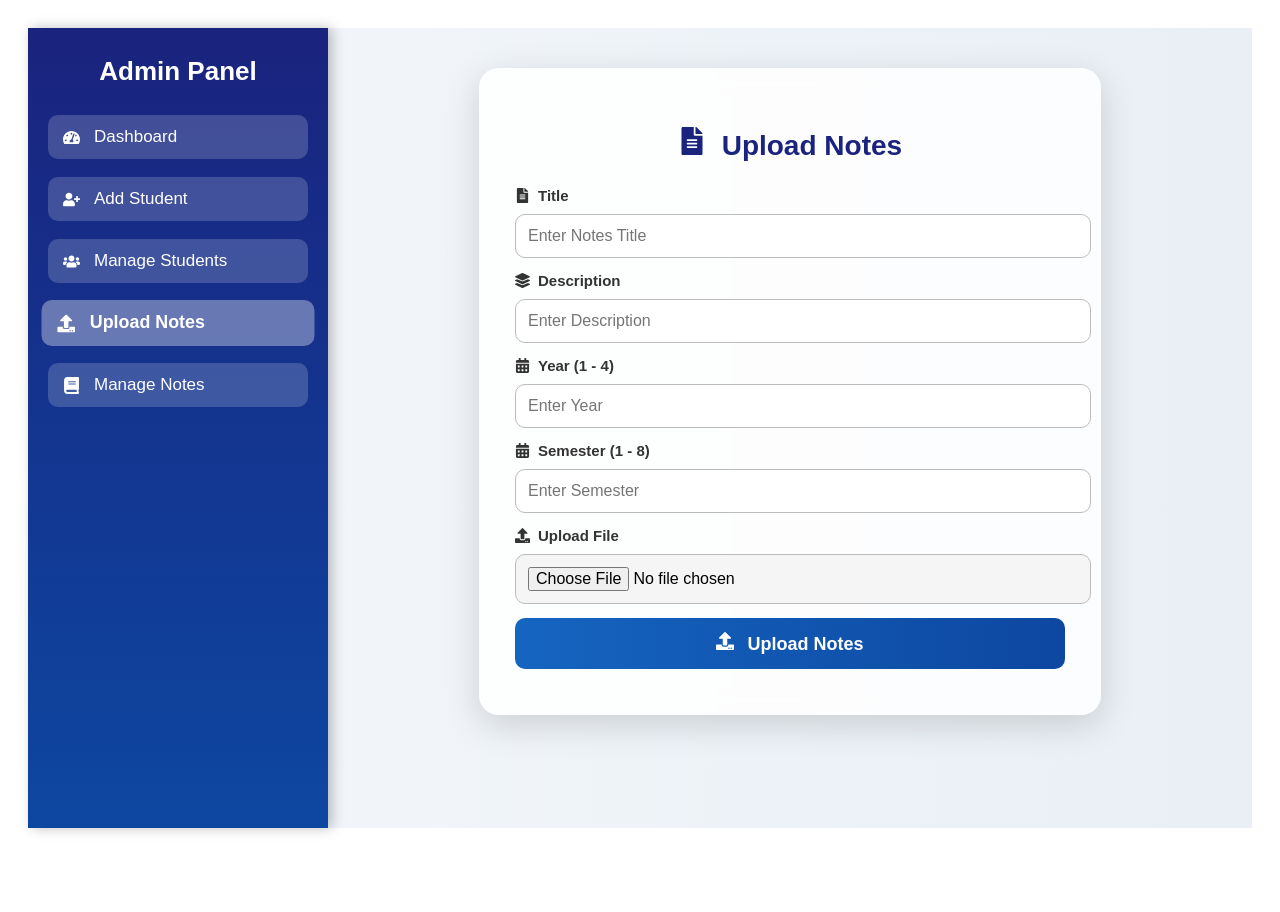
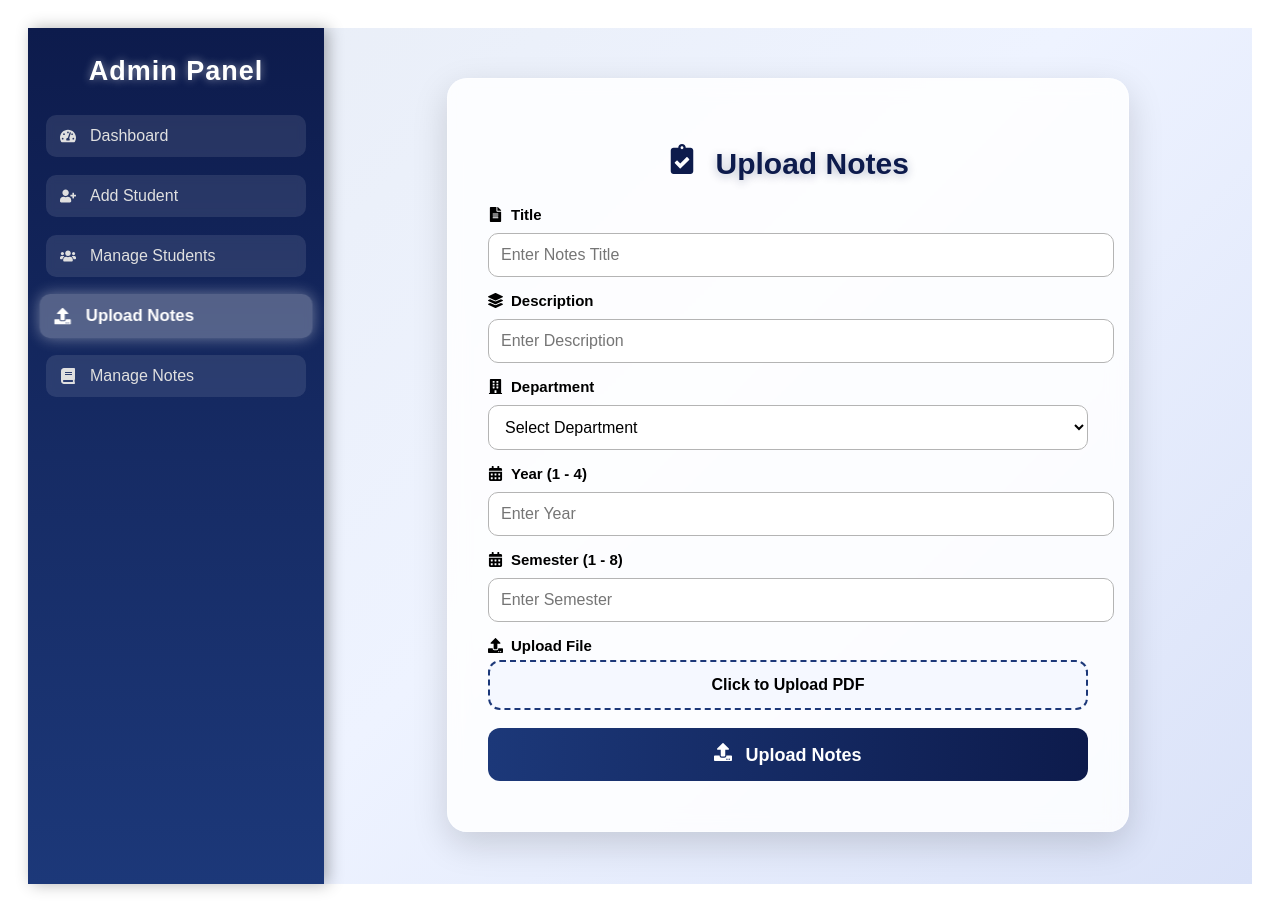
Before and after one commit to mrsan-Cah/lms-fronts, a React (Vite) app: page /admin/upload-notes in a window 1280 px wide. Before the commit the page ends 856 px from the top, so only its background shows below. Built offline with nearby package versions, Linux system fonts and the light colour scheme.

Commit message:
Enhance UploadNote
Added department selection and improved styling for the Upload Notes component.

```diff
--- a/src/pages/Admin/UploadNotes.jsx
+++ b/src/pages/Admin/UploadNotes.jsx
@@ -12,7 +12,9 @@ import {
   FaBook,
   FaFileAlt,
   FaLayerGroup,
-  FaCalendarAlt
+  FaCalendarAlt,
+  FaBuilding,
+  FaClipboardCheck
 } from "react-icons/fa";
 
 export default function UploadNotes() {
@@ -26,6 +28,7 @@ export default function UploadNotes() {
     fd.append("description", form.description);
     fd.append("year", form.year);
     fd.append("semester", form.semester);
+    fd.append("department", form.department);
     fd.append("file", form.file);
 
     const res = await uploadNotes(fd, adminToken);
@@ -36,112 +39,126 @@ export default function UploadNotes() {
     }
   };
 
-  /* ---------------- INTERNAL CSS ---------------- */
-  const layoutStyle = {
+  /* ================== INTERNAL PREMIUM CSS ================== */
+  const layout = {
     display: "flex",
     minHeight: "100vh",
     fontFamily: "Poppins, sans-serif",
-    background: "linear-gradient(to right, #f4f7fb, #e9eff5)"
+    background: "linear-gradient(135deg, #e8edf5, #eef3ff, #dae2f8)"
   };
 
-  const sidebarStyle = {
+  const sidebar = {
     width: "260px",
-    background: "linear-gradient(180deg, #1a237e, #0d47a1)",
-    padding: "28px 20px",
+    background: "linear-gradient(180deg, #0d1b4c, #162b64, #1c3879)",
+    padding: "28px 18px",
     color: "white",
     display: "flex",
     flexDirection: "column",
     gap: "18px",
-    boxShadow: "4px 0 12px rgba(0,0,0,0.25)"
+    boxShadow: "4px 0 15px rgba(0,0,0,0.3)",
+    position: "sticky",
+    top: 0,
+    height: "100vh"
   };
 
   const sidebarTitle = {
-    fontSize: "26px",
-    fontWeight: "700",
+    fontSize: "27px",
+    fontWeight: "800",
     textAlign: "center",
-    marginBottom: "10px"
+    marginBottom: "10px",
+    letterSpacing: "1px",
+    textShadow: "0 0 8px rgba(255,255,255,0.5)"
   };
 
-  const linkStyle = {
+  const link = {
     display: "flex",
     alignItems: "center",
     gap: "14px",
     textDecoration: "none",
-    color: "white",
-    fontSize: "17px",
-    padding: "12px 15px",
+    color: "#e0e0e0",
+    padding: "12px 14px",
+    fontSize: "16px",
     borderRadius: "10px",
-    background: "rgba(255,255,255,0.18)",
+    background: "rgba(255,255,255,0.1)",
+    backdropFilter: "blur(4px)",
     transition: "0.3s",
-    fontWeight: "500"
+    fontWeight: "500",
   };
 
   const activeLink = {
-    background: "rgba(255,255,255,0.35)",
+    background: "rgba(255,255,255,0.28)",
     fontWeight: "700",
+    color: "#fff",
+    boxShadow: "0 0 14px rgba(255,255,255,0.4)",
     transform: "scale(1.05)"
   };
 
-  const contentStyle = {
+  const content = {
     flex: 1,
-    padding: "40px"
+    padding: "50px 40px"
   };
 
-  const cardStyle = {
+  const card = {
+    width: "600px",
+    margin: "auto",
+    padding: "40px",
     background: "rgba(255,255,255,0.85)",
-    backdropFilter: "blur(10px)",
-    width: "550px",
-    padding: "35px",
     borderRadius: "20px",
-    boxShadow: "0 10px 35px rgba(0,0,0,0.15)",
-    animation: "fadeIn 0.9s ease",
-    margin: "auto",
-    border: "1px solid rgba(255,255,255,0.4)"
+    boxShadow: "0 12px 35px rgba(0,0,0,0.15)",
+    animation: "floatIn 0.8s ease",
+    border: "1px solid rgba(255,255,255,0.4)",
+    backdropFilter: "blur(10px)"
   };
 
-  const titleStyle = {
-    fontSize: "28px",
-    fontWeight: "700",
+  const title = {
+    fontSize: "30px",
+    fontWeight: "800",
     textAlign: "center",
     marginBottom: "25px",
-    color: "#1a237e"
+    color: "#0d1b4c",
+    textShadow: "0 2px 10px rgba(13,27,76,0.3)"
   };
 
-  const inputLabel = {
+  const label = {
     fontWeight: "600",
+    marginBottom: "6px",
     fontSize: "15px",
-    marginBottom: "6px",
-    color: "#333",
     display: "flex",
     alignItems: "center",
     gap: "8px"
   };
 
-  const inputStyle = {
+  const input = {
     width: "100%",
     padding: "12px",
-    marginBottom: "14px",
+    marginBottom: "15px",
     borderRadius: "10px",
-    border: "1px solid #bbb",
+    border: "1px solid #b4b4b4",
+    background: "white",
     fontSize: "16px",
     outline: "none",
-    transition: "0.3s",
-    background: "#fff"
+    transition: "0.3s"
   };
 
-  const fileInput = {
-    ...inputStyle,
-    background: "#f5f5f5"
+  const fileBox = {
+    padding: "14px",
+    borderRadius: "12px",
+    border: "2px dashed #1c3879",
+    background: "#f5f8ff",
+    textAlign: "center",
+    cursor: "pointer",
+    marginBottom: "18px",
+    fontWeight: "600",
+    transition: "0.3s"
   };
 
-  const buttonStyle = {
+  const button = {
     width: "100%",
-    padding: "14px",
-    marginTop: "10px",
-    borderRadius: "10px",
-    background: "linear-gradient(90deg,#1565c0,#0d47a1)",
+    padding: "15px",
+    background: "linear-gradient(90deg,#1c3879,#0d1b4c)",
+    border: "none",
     color: "white",
-    border: "none",
+    borderRadius: "12px",
     fontSize: "18px",
     fontWeight: "700",
     cursor: "pointer",
@@ -149,89 +166,106 @@ export default function UploadNotes() {
   };
 
   return (
-    <div style={layoutStyle}>
+    <div style={layout}>
+      {/* ANIMATIONS */}
       <style>
         {`
-          input:focus {
-            border-color: #1a237e !important;
-            box-shadow: 0 0 8px rgba(26,35,126,0.4);
+          input:focus, select:focus {
+            border-color: #1c3879 !important;
+            box-shadow: 0 0 10px rgba(28,56,121,0.4);
+            transform: scale(1.02);
           }
 
           button:hover {
-            background: linear-gradient(90deg,#0d47a1,#002171) !important;
-            transform: scale(1.04);
+            transform: scale(1.05);
+            box-shadow: 0 8px 18px rgba(28,56,121,0.4);
           }
 
           a:hover {
             transform: translateX(6px);
-            background: rgba(255,255,255,0.28) !important;
+            background: rgba(255,255,255,0.25) !important;
           }
 
-          @keyframes fadeIn {
-            from { opacity: 0; transform: translateY(20px); }
+          #fileBox:hover {
+            background: #e3e9ff;
+            transform: scale(1.03);
+            box-shadow: 0 0 12px rgba(28,56,121,0.3);
+          }
+
+          @keyframes floatIn {
+            from { opacity: 0; transform: translateY(25px); }
             to { opacity: 1; transform: translateY(0); }
           }
         `}
       </style>
 
       {/* SIDEBAR */}
-      <div style={sidebarStyle}>
+      <div style={sidebar}>
         <div style={sidebarTitle}>Admin Panel</div>
 
-        <Link to="/admin/dashboard" style={linkStyle}>
+        <Link to="/admin/dashboard" style={link}>
           <FaTachometerAlt /> Dashboard
         </Link>
 
-        <Link to="/admin/add-student" style={linkStyle}>
+        <Link to="/admin/add-student" style={link}>
           <FaUserPlus /> Add Student
         </Link>
 
-        <Link to="/admin/manage-students" style={linkStyle}>
+        <Link to="/admin/manage-students" style={link}>
           <FaUsers /> Manage Students
         </Link>
 
-        <Link to="/admin/upload-notes" style={{ ...linkStyle, ...activeLink }}>
+        <Link to="/admin/upload-notes" style={{ ...link, ...activeLink }}>
           <FaUpload /> Upload Notes
         </Link>
 
-        <Link to="/admin/manage-notes" style={linkStyle}>
+        <Link to="/admin/manage-notes" style={link}>
           <FaBook /> Manage Notes
         </Link>
       </div>
 
       {/* CONTENT */}
-      <div style={contentStyle}>
-        <div style={cardStyle}>
-          <h2 style={titleStyle}>
-            <FaFileAlt style={{ marginRight: "8px" }} /> Upload Notes
+      <div style={content}>
+        <div style={card}>
+          <h2 style={title}>
+            <FaClipboardCheck style={{ marginRight: "10px" }} /> Upload Notes
           </h2>
 
           {/* Title */}
-          <label style={inputLabel}>
-            <FaFileAlt /> Title
-          </label>
+          <label style={label}><FaFileAlt /> Title</label>
           <input
-            style={inputStyle}
+            style={input}
             placeholder="Enter Notes Title"
             onChange={(e) => setForm({ ...form, title: e.target.value })}
           />
 
           {/* Description */}
-          <label style={inputLabel}>
-            <FaLayerGroup /> Description
-          </label>
+          <label style={label}><FaLayerGroup /> Description</label>
           <input
-            style={inputStyle}
+            style={input}
             placeholder="Enter Description"
             onChange={(e) => setForm({ ...form, description: e.target.value })}
           />
 
+          {/* Department */}
+          <label style={label}><FaBuilding /> Department</label>
+          <select
+            style={input}
+            onChange={(e) => setForm({ ...form, department: e.target.value })}
+          >
+            <option value="">Select Department</option>
+            <option value="CSE">CSE</option>
+            <option value="AIML">AIML</option>
+            <option value="ECE">ECE</option>
+            <option value="EEE">EEE</option>
+            <option value="MECH">MECH</option>
+            <option value="CIVIL">CIVIL</option>
+          </select>
+
           {/* Year */}
-          <label style={inputLabel}>
-            <FaCalendarAlt /> Year (1 - 4)
-          </label>
+          <label style={label}><FaCalendarAlt /> Year (1 - 4)</label>
           <input
-            style={inputStyle}
+            style={input}
             type="number"
             min="1"
             max="4"
@@ -240,11 +274,9 @@ export default function UploadNotes() {
           />
 
           {/* Semester */}
-          <label style={inputLabel}>
-            <FaCalendarAlt /> Semester (1 - 8)
-          </label>
+          <label style={label}><FaCalendarAlt /> Semester (1 - 8)</label>
           <input
-            style={inputStyle}
+            style={input}
             type="number"
             min="1"
             max="8"
@@ -252,18 +284,19 @@ export default function UploadNotes() {
             onChange={(e) => setForm({ ...form, semester: e.target.value })}
           />
 
-          {/* File */}
-          <label style={inputLabel}>
-            <FaUpload /> Upload File
-          </label>
-          <input
-            style={fileInput}
-            type="file"
-            onChange={(e) => setForm({ ...form, file: e.target.files[0] })}
-          />
+          {/* File Input */}
+          <label style={label}><FaUpload /> Upload File</label>
+          <div id="fileBox" style={fileBox}>
+            <input
+              type="file"
+              style={{ opacity: 0, position: "absolute", width: "100%" }}
+              onChange={(e) => setForm({ ...form, file: e.target.files[0] })}
+            />
+            Click to Upload PDF
+          </div>
 
           {/* Button */}
-          <button style={buttonStyle} onClick={submit}>
+          <button style={button} onClick={submit}>
             <FaUpload style={{ marginRight: "8px" }} /> Upload Notes
           </button>
         </div>
```
